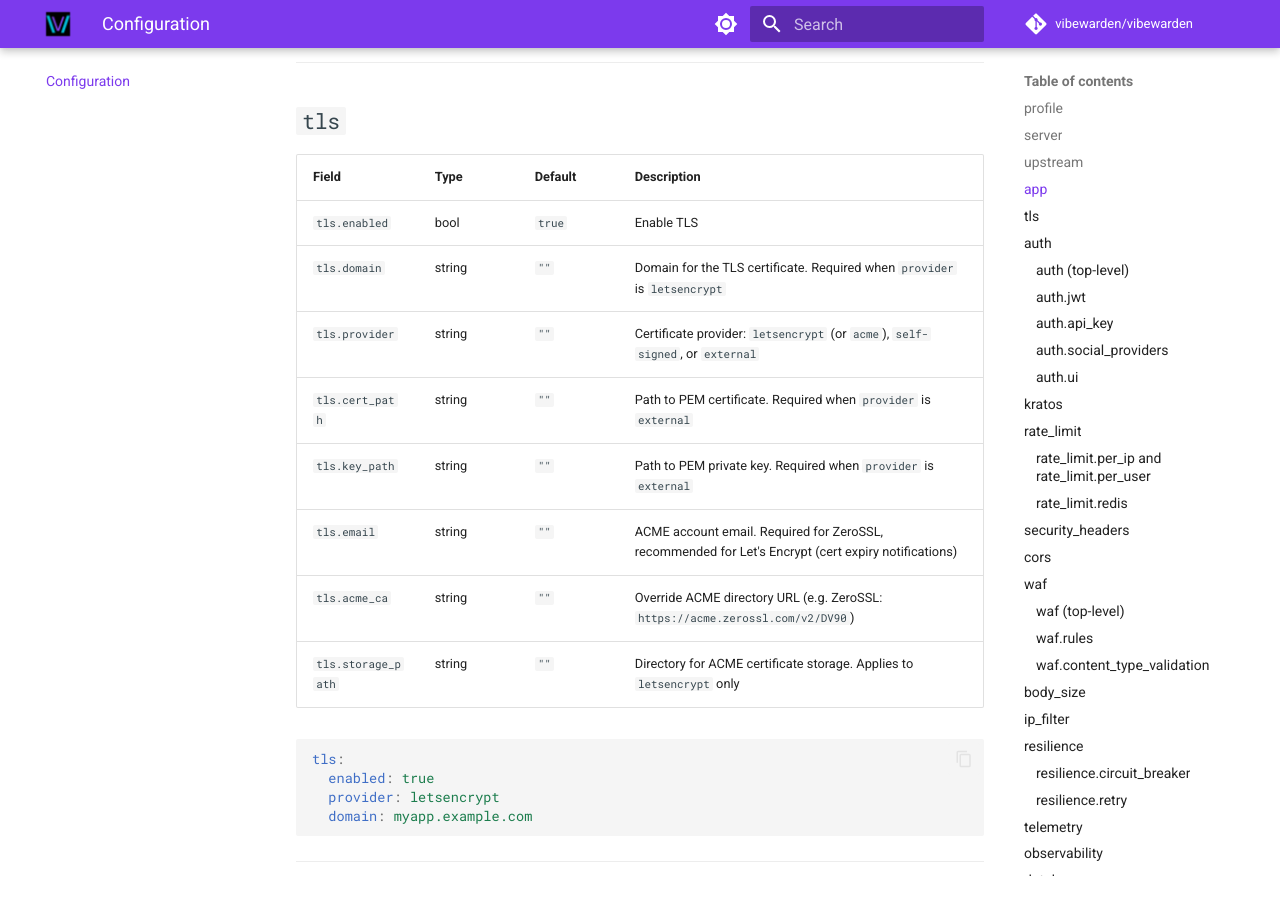
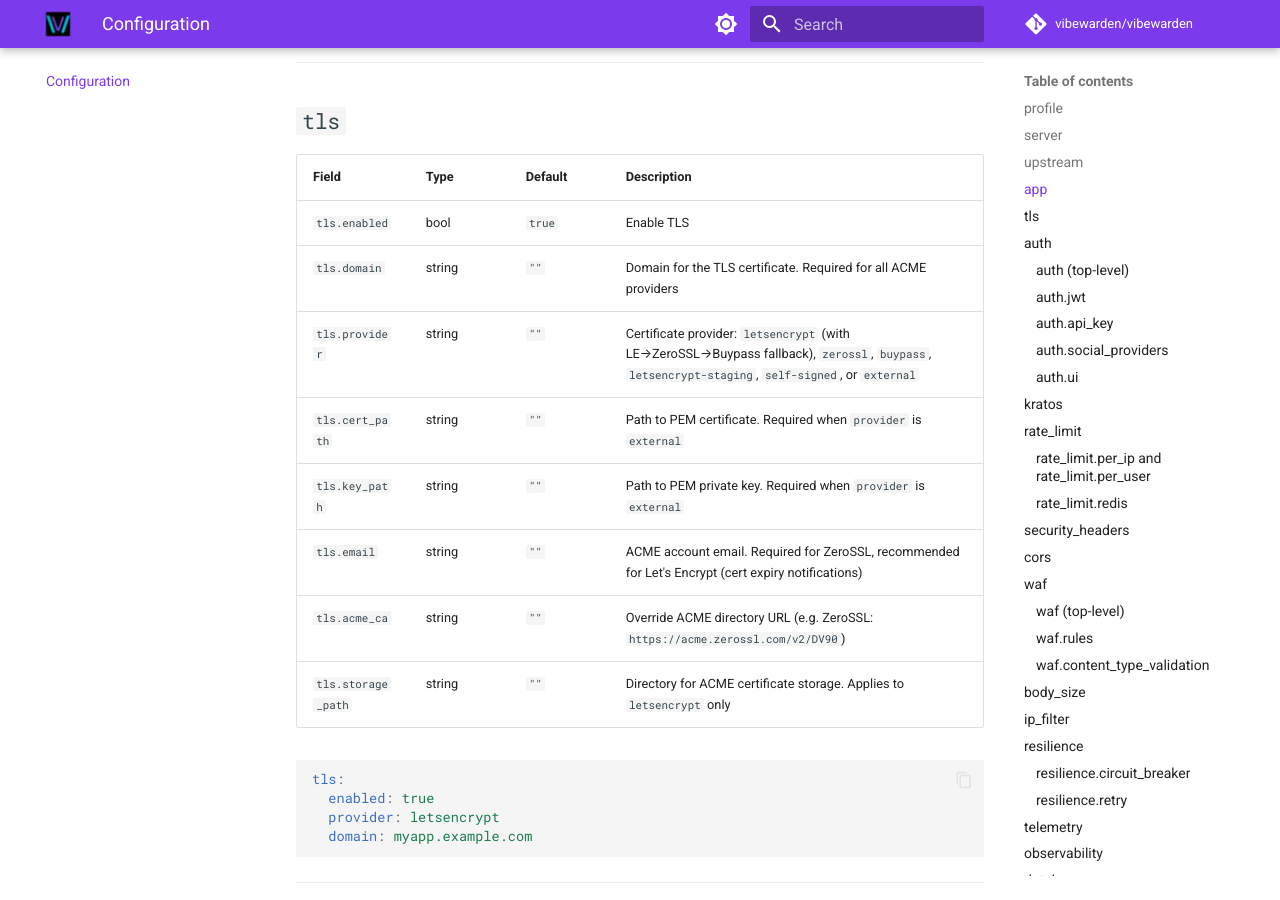
Before and after one commit to VibeWarden/vibewarden, an MkDocs documentation site: the page built from docs/configuration.md, in a window 1280 px wide and 900 px high, scrolled down 2419 px. Built offline with MkDocs 1.6.1 and Material for MkDocs 9.7.7, drawn with Linux system fonts in a browser that asks for light colours; comment, search, counter and statistics services are not loaded; the version menu is left out.

Commit message:
docs(#1026): update provider lists in reference yaml, llms-full.txt, configuration.md
- Add zerossl, buypass, letsencrypt-staging to vibewarden.reference.yaml provider comments
- Document fallback chain behavior in reference yaml
- Add --email flag to vibew add tls in llms-full.txt
- Update tls.provider description in configuration.md and llms-full.txt

Co-Authored-By: Claude Opus 4.6 (1M context) <noreply@anthropic.com>

```diff
--- a/docs/configuration.md
+++ b/docs/configuration.md
@@ -99,8 +99,8 @@ app:
 | Field | Type | Default | Description |
 |-------|------|---------|-------------|
 | `tls.enabled` | bool | `true` | Enable TLS |
-| `tls.domain` | string | `""` | Domain for the TLS certificate. Required when `provider` is `letsencrypt` |
-| `tls.provider` | string | `""` | Certificate provider: `letsencrypt` (or `acme`), `self-signed`, or `external` |
+| `tls.domain` | string | `""` | Domain for the TLS certificate. Required for all ACME providers |
+| `tls.provider` | string | `""` | Certificate provider: `letsencrypt` (with LE→ZeroSSL→Buypass fallback), `zerossl`, `buypass`, `letsencrypt-staging`, `self-signed`, or `external` |
 | `tls.cert_path` | string | `""` | Path to PEM certificate. Required when `provider` is `external` |
 | `tls.key_path` | string | `""` | Path to PEM private key. Required when `provider` is `external` |
 | `tls.email` | string | `""` | ACME account email. Required for ZeroSSL, recommended for Let's Encrypt (cert expiry notifications) |
--- a/llms-full.txt
+++ b/llms-full.txt
@@ -144,7 +144,8 @@ support `--tls` or `--domain` — use `vibew add tls` after init for TLS.
 or `vibew wrap`.
 
 - `vibew add tls --domain <domain>` -- enable TLS (--domain is required)
-  - `--provider` (default letsencrypt) -- letsencrypt, self-signed, or external
+  - `--provider` (default letsencrypt) -- letsencrypt (with LE→ZeroSSL→Buypass fallback), zerossl, buypass, letsencrypt-staging, self-signed, or external
+  - `--email` -- ACME account email (required for zerossl, recommended for letsencrypt)
 - `vibew cert trust` -- install Caddy's local CA certificate into the OS trust store (macOS/Linux)
 - `vibew add auth` -- enable Ory Kratos authentication (no extra flags)
 - `vibew add rate-limiting` -- enable rate limiting (no extra flags)
@@ -245,7 +246,7 @@ Key sections:
 - `app.build` — Docker build context; `vibew build` builds locally, `vibew deploy` transfers the image (no source on server)
 - `app.image` — Docker image reference (used when `app.build` is empty)
 - `app.environment` — custom env vars injected into the app container (e.g. DATABASE_URL, REDIS_URL)
-- `tls.enabled`, `tls.provider` — TLS termination (letsencrypt, self-signed, external)
+- `tls.enabled`, `tls.provider` — TLS termination (letsencrypt with LE→ZeroSSL→Buypass fallback, zerossl, buypass, letsencrypt-staging, self-signed, external)
 - `tls.email` — ACME account email (required for ZeroSSL, recommended for Let's Encrypt)
 - `tls.acme_ca` — override ACME directory URL (e.g. ZeroSSL, Let's Encrypt staging). Use this
   when Let's Encrypt is rate-limited: `acme_ca: "https://acme.zerossl.com/v2/DV90"`
```
Also changed, not shown: vibewarden.reference.yaml (+11 -1 lines).
